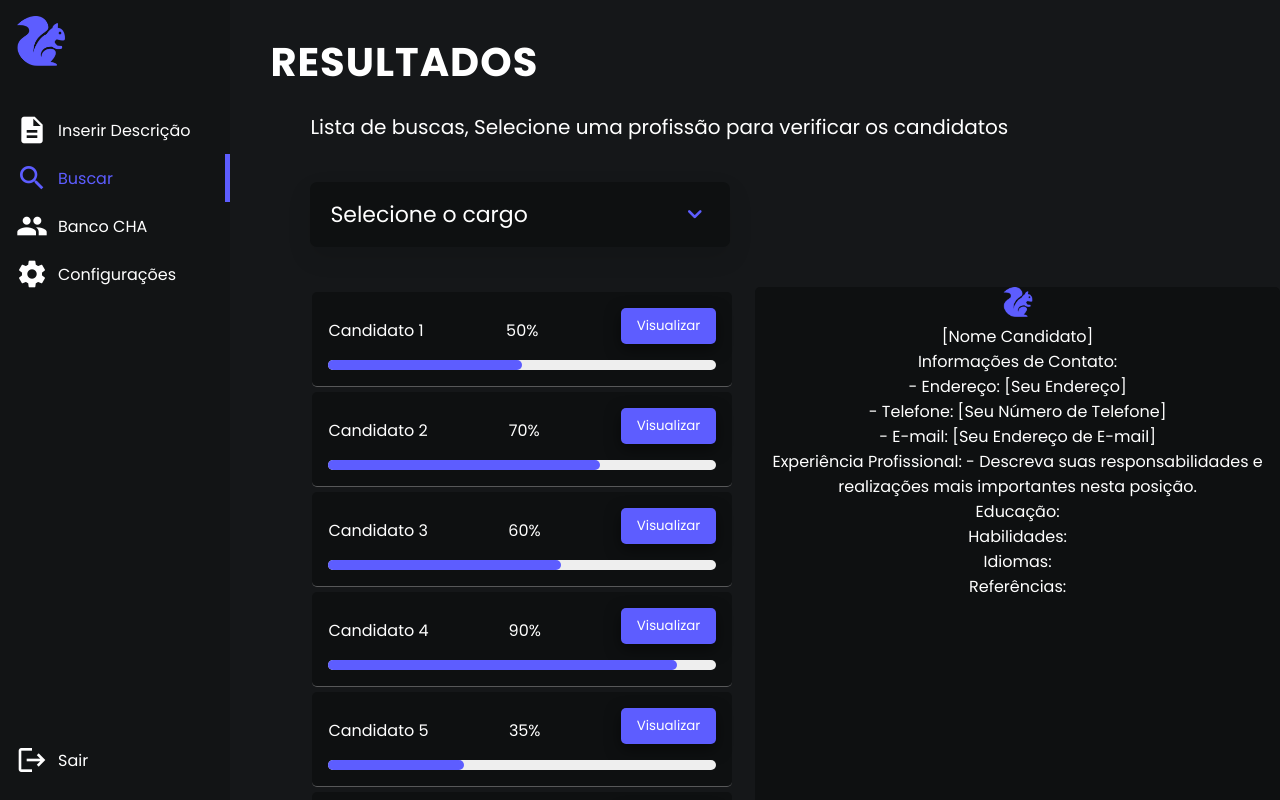
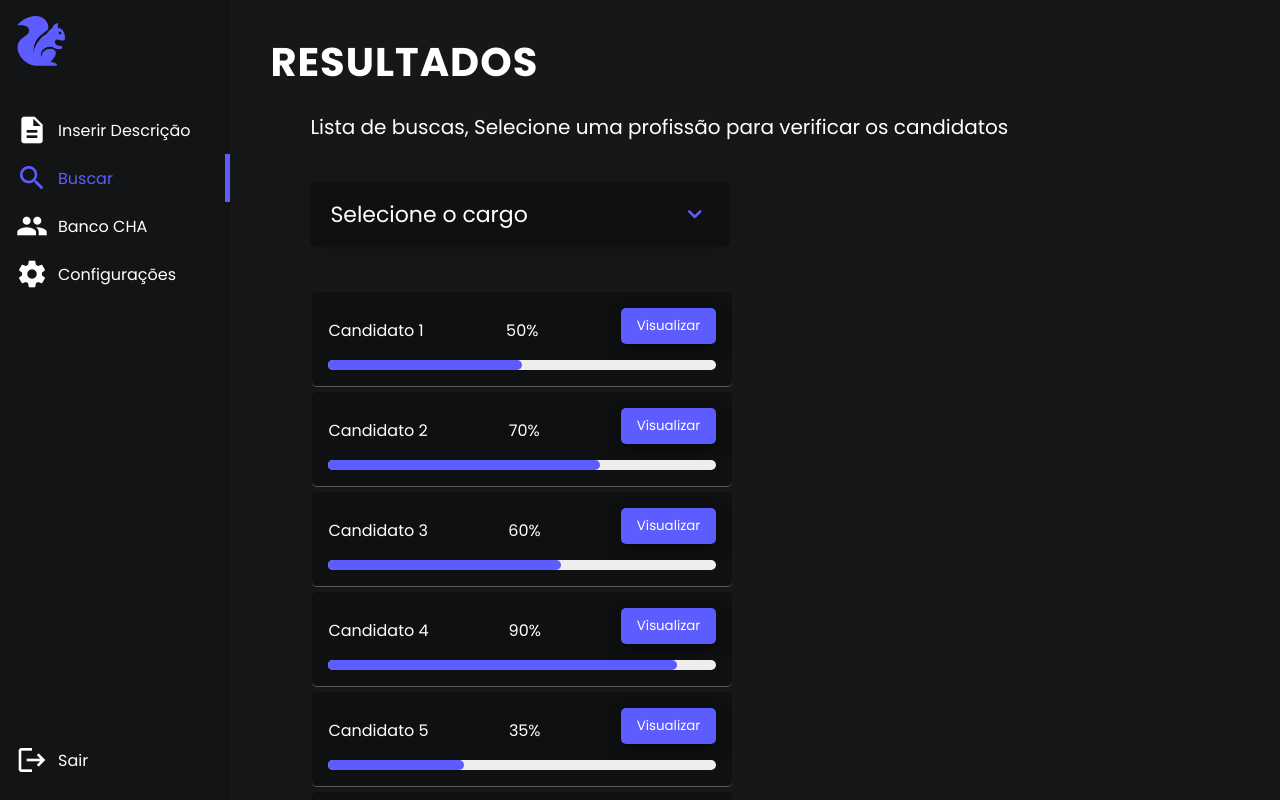
Before and after one commit to CodeSquirrel-API/RecrutaTech-FrontEnd, a Vue app: page /busca in a window 1280 px wide. Shown: the top 800 px of the page. Built offline with nearby package versions, Linux system fonts and the light colour scheme.

Commit message:
Arrumando botoes de visualizar e page de candidatos

```diff
--- a/src/components/Resultados.vue
+++ b/src/components/Resultados.vue
@@ -10,12 +10,15 @@
 					<div class="info">
 						<span class="candidato">{{ candidato.nome }}</span>
 						<span class="match">{{ candidato.match }}%</span>
-						<router-link :to="'/visualizar/' + candidato.id">
-							<button class="visualizar-button">Visualizar</button>
-						</router-link>
+							<button class="visualizar-button" @click="Visualizar =! Visualizar">Visualizar</button>
 					</div>
 					<div class="bar">
 						<div class="ranked-bar" :style="{ width: `${candidato.match}%` }"></div>
+					</div>
+
+
+					<div v-if="Visualizar">
+						<Candidatos />
 					</div>
 				</div>
 			</div>
@@ -26,6 +29,7 @@
 <script>
 
 import Sidebar from '../components/Sidebar.vue'
+import Candidatos from '../components/Candidatos.vue'
 
 export default {
 	data() {
@@ -40,10 +44,16 @@ export default {
 				{ id: 7, nome: 'Candidato 7', match: 95 },
 				{ id: 8, nome: 'Candidato 8', match: 65 },
 			],
+
+			Visualizar: false
+
 		};
+
 	},
-	components: {
+	components:
+	{
 		Sidebar,
+		Candidatos,
 	},
 };
 </script>
--- a/src/views/BuscaResults.vue
+++ b/src/views/BuscaResults.vue
@@ -12,9 +12,7 @@
 				<Resultados></Resultados>
 			</div>
 
-			<div class="candidatos">
-				<Candidatos></Candidatos>
-			</div>
+
 		</div>
 
 
```
